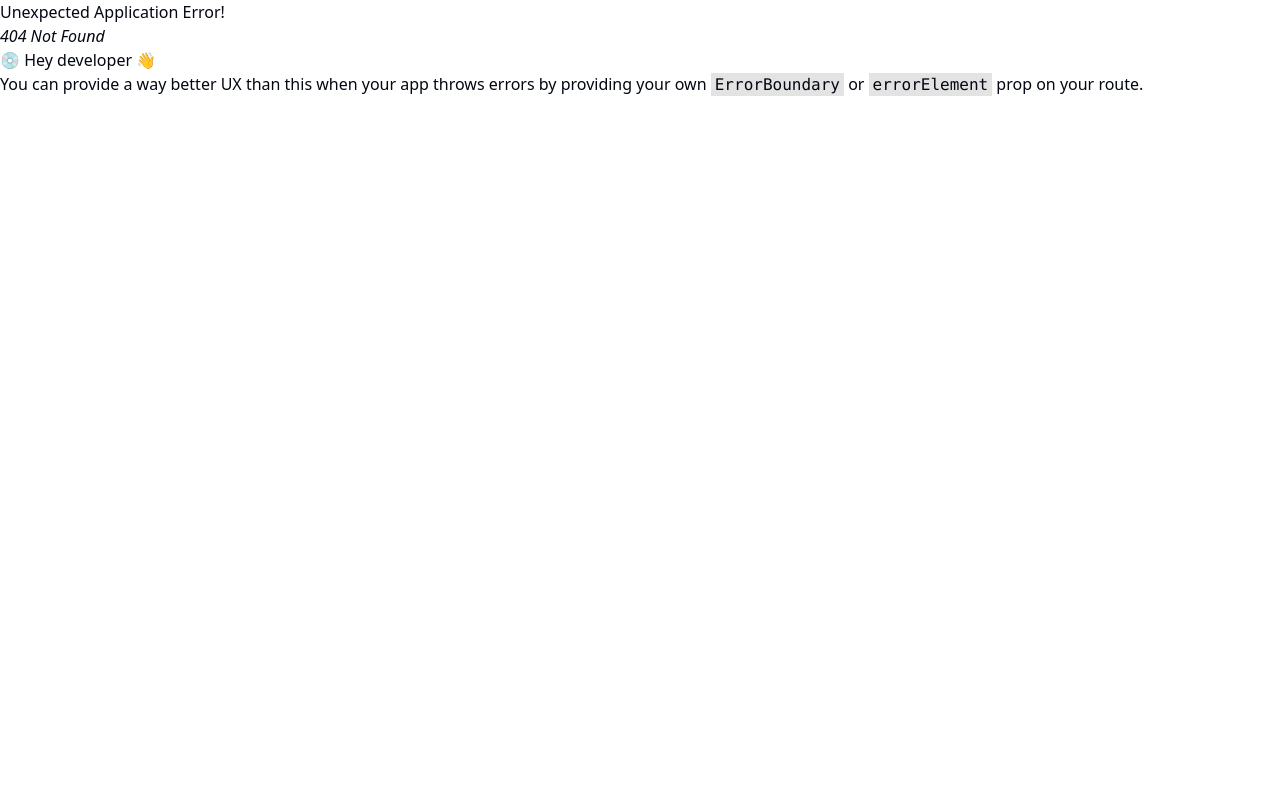
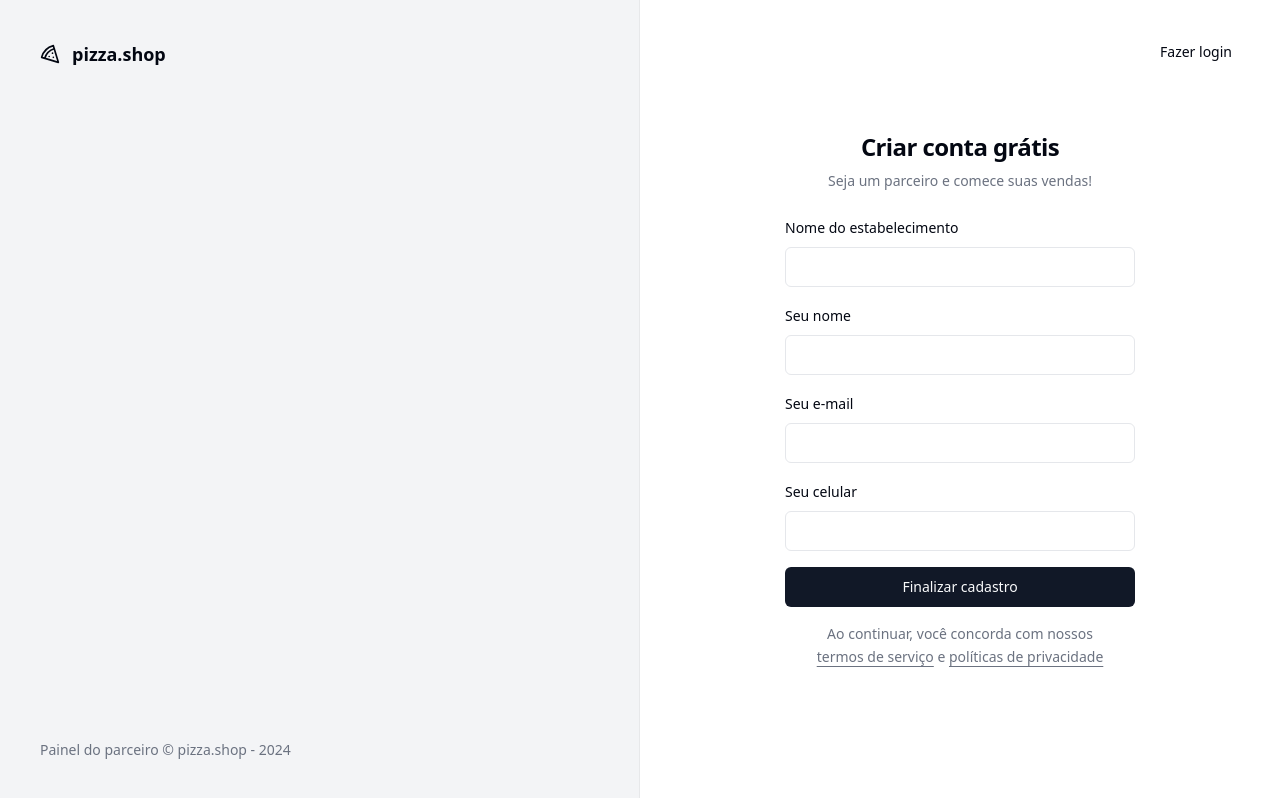
Before and after one commit to h3zord/pizza-shop, a React (Vite) app: page /sign-up in a window 1280 px wide. Before the commit this address had no page. Built offline with nearby package versions, Linux system fonts and the light colour scheme.

Commit message:
feat: adding sign up page

```diff
--- a/src/App.tsx
+++ b/src/App.tsx
@@ -2,6 +2,7 @@ import './global.css'
 
 import { Helmet, HelmetProvider } from 'react-helmet-async'
 import { RouterProvider } from 'react-router-dom'
+import { Toaster } from 'sonner'
 
 import { router } from './routes'
 
@@ -10,6 +11,8 @@ export function App() {
     <HelmetProvider>
       <Helmet titleTemplate="%s | pizza.shop" />
 
+      <Toaster richColors />
+
       <RouterProvider router={router} />
     </HelmetProvider>
   )
--- /dev/null
+++ b/src/components/ui/separator.tsx
@@ -0,0 +1,29 @@
+import * as SeparatorPrimitive from '@radix-ui/react-separator'
+import * as React from 'react'
+
+import { cn } from '@/lib/utils'
+
+const Separator = React.forwardRef<
+  React.ElementRef<typeof SeparatorPrimitive.Root>,
+  React.ComponentPropsWithoutRef<typeof SeparatorPrimitive.Root>
+>(
+  (
+    { className, orientation = 'horizontal', decorative = true, ...props },
+    ref,
+  ) => (
+    <SeparatorPrimitive.Root
+      ref={ref}
+      decorative={decorative}
+      orientation={orientation}
+      className={cn(
+        'shrink-0 bg-border',
+        orientation === 'horizontal' ? 'h-[1px] w-full' : 'h-full w-[1px]',
+        className,
+      )}
+      {...props}
+    />
+  ),
+)
+Separator.displayName = SeparatorPrimitive.Root.displayName
+
+export { Separator }
--- a/src/pages/_layout/auth.tsx
+++ b/src/pages/_layouts/auth.tsx
@@ -15,7 +15,7 @@ export function AuthLayout() {
         </footer>
       </div>
 
-      <div className="flex flex-col items-center justify-center">
+      <div className="relative flex flex-col items-center justify-center">
         <Outlet />
       </div>
     </div>
--- a/src/pages/auth/sign-in.tsx
+++ b/src/pages/auth/sign-in.tsx
@@ -1,15 +1,52 @@
 import { Helmet } from 'react-helmet-async'
+import { useForm } from 'react-hook-form'
+import { Link } from 'react-router-dom'
+import { toast } from 'sonner'
+import { z } from 'zod'
 
 import { Button } from '@/components/ui/button'
 import { Input } from '@/components/ui/input'
 import { Label } from '@/components/ui/label'
 
+const signInForm = z.object({
+  email: z.string().email(),
+})
+
+type SignInForm = z.infer<typeof signInForm>
+
 export function SignIn() {
+  const {
+    register,
+    handleSubmit,
+    formState: { isSubmitting },
+  } = useForm<SignInForm>()
+
+  async function handleSignIn(data: SignInForm) {
+    try {
+      await new Promise((resolve) => setTimeout(resolve, 2000))
+
+      toast.success('Enviamos um link de autenticação para seu e-mail.', {
+        action: {
+          label: 'Reenviar',
+          onClick: () => {
+            handleSignIn(data)
+          },
+        },
+      })
+    } catch (error) {
+      toast.error('Credenciais inválidas.')
+    }
+  }
+
   return (
     <>
       <Helmet title="Login" />
 
       <div className="p-8">
+        <Button variant="outline" asChild className="absolute right-8 top-8">
+          <Link to="/sign-up">Novo estabelecimento</Link>
+        </Button>
+
         <div className="flex w-[350px] flex-col justify-center gap-6">
           <div className="flex flex-col gap-2 text-center">
             <h1 className="text-2xl font-semibold tracking-tight">
@@ -20,13 +57,13 @@ export function SignIn() {
             </p>
           </div>
 
-          <form className="space-y-4">
+          <form className="space-y-4" onSubmit={handleSubmit(handleSignIn)}>
             <div className="space-y-2">
               <Label htmlFor="email">Seu e-mail</Label>
-              <Input id="email" type="email" />
+              <Input id="email" type="email" {...register('email')} />
             </div>
 
-            <Button className="w-full" type="submit">
+            <Button disabled={isSubmitting} className="w-full" type="submit">
               Acessar painel
             </Button>
           </form>
--- /dev/null
+++ b/src/pages/auth/sign-up.tsx
@@ -0,0 +1,113 @@
+import { Helmet } from 'react-helmet-async'
+import { useForm } from 'react-hook-form'
+import { Link, useNavigate } from 'react-router-dom'
+import { toast } from 'sonner'
+import { z } from 'zod'
+
+import { Button } from '@/components/ui/button'
+import { Input } from '@/components/ui/input'
+import { Label } from '@/components/ui/label'
+
+const signUpForm = z.object({
+  restaurantName: z.string(),
+  managerName: z.string(),
+  phone: z.string(),
+  email: z.string().email(),
+})
+
+type SignUpForm = z.infer<typeof signUpForm>
+
+export function SignUp() {
+  const navigate = useNavigate()
+
+  const {
+    register,
+    handleSubmit,
+    formState: { isSubmitting },
+  } = useForm<SignUpForm>()
+
+  async function handleSignUp(data: SignUpForm) {
+    try {
+      console.log(data)
+
+      await new Promise((resolve) => setTimeout(resolve, 2000))
+
+      toast.success('Restaurante cadastrado com sucesso!', {
+        action: {
+          label: 'Login',
+          onClick: () => navigate('/sign-in'),
+        },
+      })
+    } catch (error) {
+      toast.error('Erro ao cadastrar restaurante.')
+    }
+  }
+
+  return (
+    <>
+      <Helmet title="Cadastro" />
+
+      <div className="p-8">
+        <Button variant="ghost" asChild className="absolute right-8 top-8">
+          <Link to="/sign-in">Fazer login</Link>
+        </Button>
+
+        <div className="flex w-[350px] flex-col justify-center gap-6">
+          <div className="flex flex-col gap-2 text-center">
+            <h1 className="text-2xl font-semibold tracking-tight">
+              Criar conta grátis
+            </h1>
+            <p className="text-sm text-muted-foreground">
+              Seja um parceiro e comece suas vendas!
+            </p>
+          </div>
+
+          <form className="space-y-4" onSubmit={handleSubmit(handleSignUp)}>
+            <div className="space-y-2">
+              <Label htmlFor="restaurantName">Nome do estabelecimento</Label>
+              <Input
+                id="restaurantName"
+                type="text"
+                {...register('restaurantName')}
+              />
+            </div>
+
+            <div className="space-y-2">
+              <Label htmlFor="managerName">Seu nome</Label>
+              <Input
+                id="managerName"
+                type="text"
+                {...register('managerName')}
+              />
+            </div>
+
+            <div className="space-y-2">
+              <Label htmlFor="email">Seu e-mail</Label>
+              <Input id="email" type="email" {...register('email')} />
+            </div>
+
+            <div className="space-y-2">
+              <Label htmlFor="phone">Seu celular</Label>
+              <Input id="phone" type="tel" {...register('phone')} />
+            </div>
+
+            <Button disabled={isSubmitting} className="w-full" type="submit">
+              Finalizar cadastro
+            </Button>
+
+            <p className="px-6 text-center text-sm leading-relaxed text-muted-foreground">
+              Ao continuar, você concorda com nossos{' '}
+              <a href="" className="underline underline-offset-4">
+                termos de serviço
+              </a>{' '}
+              e{' '}
+              <a href="" className="underline underline-offset-4">
+                políticas de privacidade
+              </a>
+            </p>
+          </form>
+        </div>
+      </div>
+    </>
+  )
+}
```
Also changed, not shown: package.json (+6 -1 lines), src/routes.tsx (+7 -2 lines), src/pages/_layouts/app.tsx (renamed from src/pages/_layout/app.tsx), 1 other file (tests, documents, lock files or other folders).
